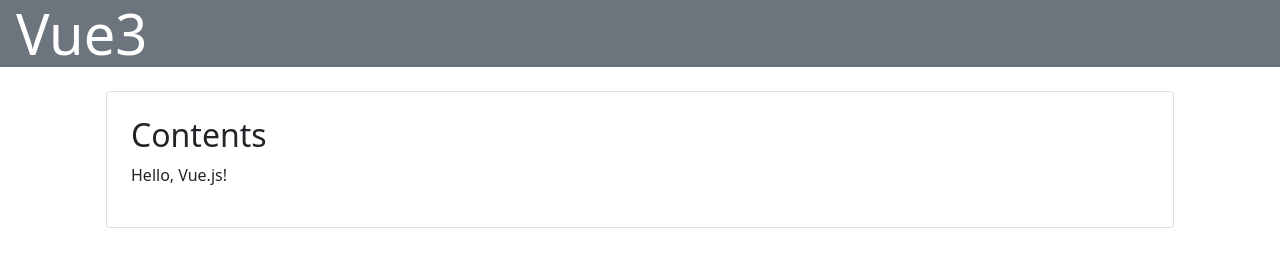
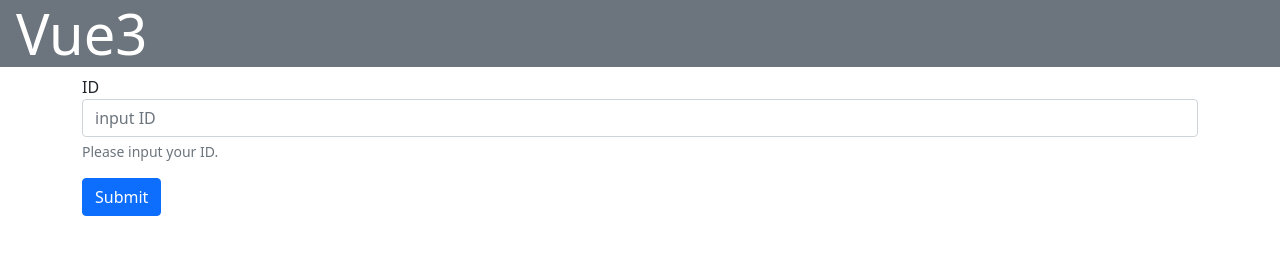
Before and after one commit to CottonTesseract/practice_vue3, a plain HTML site: page index.html in a window 1280 px wide. Drawn offline with nearby package versions, Linux system fonts and the light colour scheme.

Commit message:
learn form

```diff
--- a/index.html
+++ b/index.html
@@ -11,10 +11,14 @@
 	<body>
 		<h1 class="bg-secondary text-white display-4 px-3">Vue3</h1>
 		<div id="app" class="container">
-			<div class="card m-4 p-4">
-				<h2 class="card-title">Contents</h2>
-				<p title="card-text">{{ message }}</p>
-			</div>
+			<form>
+				<div class="form-group">
+					<label for="id">ID</label>
+					<input type="text" class="form-control" id="id" placeholder="input ID">
+					<p class="form-text">Please input your ID.</p>
+				</div>
+				<button type="submit" class="btn btn-primary">Submit</button>
+			</form>
 		</div>
 		<script>
 			const appdata = {
```
